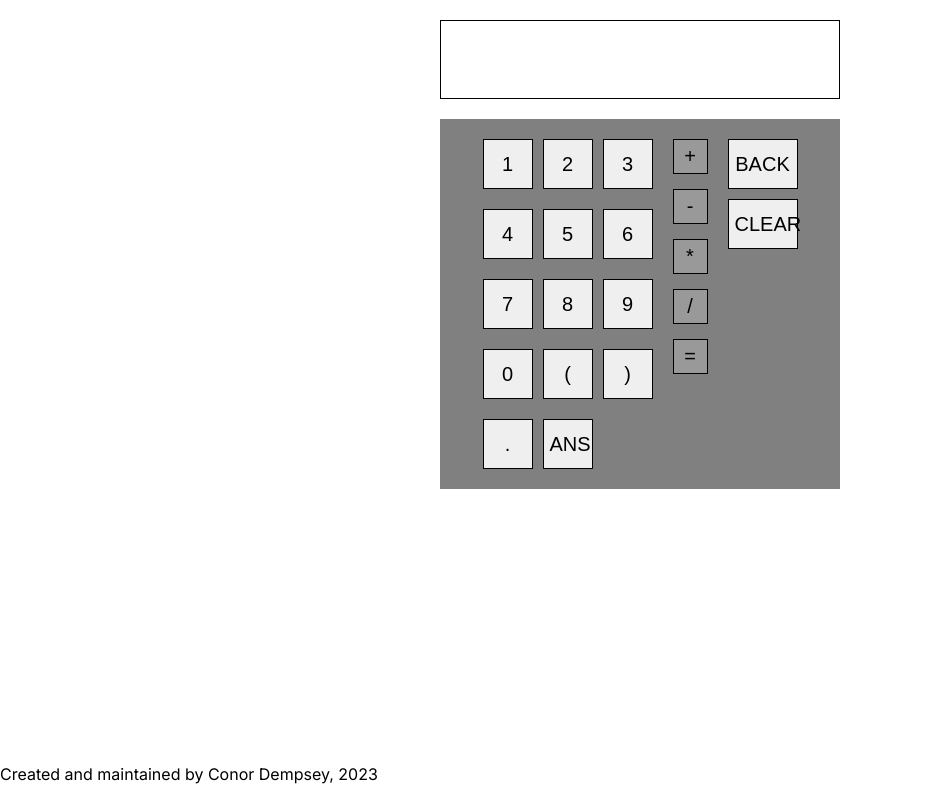
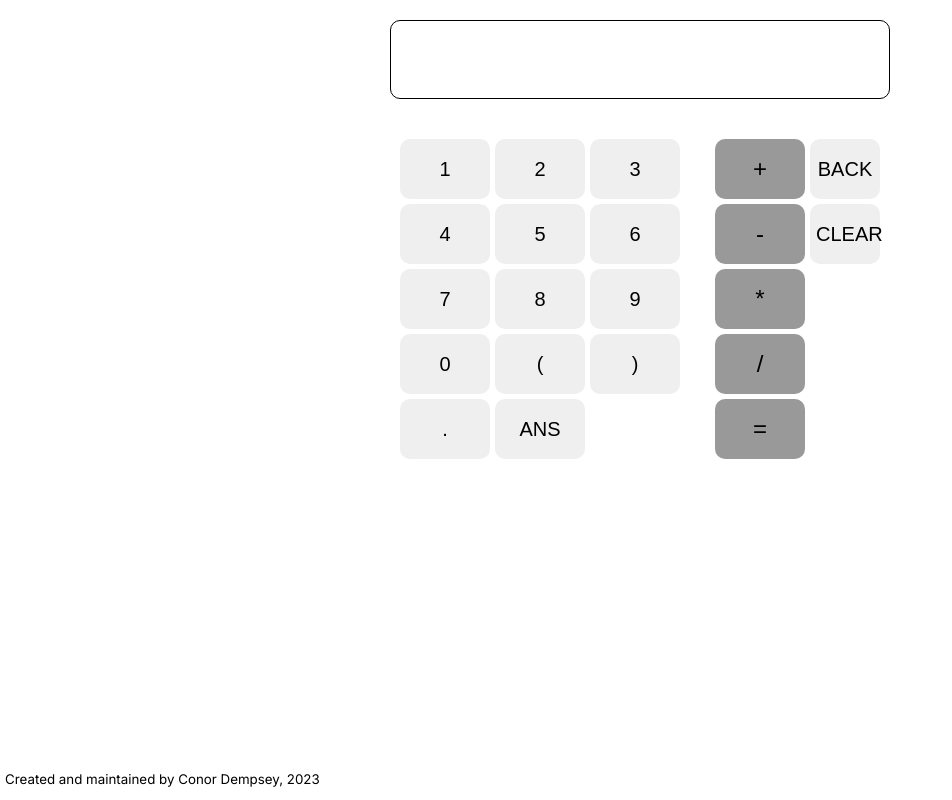
Before and after one commit to crimsonblue11/calculator-app, a React (Create React App) app: page / in a window 1280 px wide. Shown: the whole page, without its empty margins (0-952 px from the left). Built offline with nearby package versions, Linux system fonts and the light colour scheme.

Commit message:
style: make the UI look nicer
Make the UI look nicer with changes to button sizing, borders,
background colours, and dynamic width of the calculator.
Also slightly refactor some redundant divs/spans inside the
calculator.

```diff
--- a/src/components/Calculator.js
+++ b/src/components/Calculator.js
@@ -178,47 +178,37 @@ export default function Calculator() {
                 readOnly={true}
             />
             <div className="calculator--input">
-                <div className="calculator--numbers">
                 <span className="number-row">
                     <button value={"1"} onClick={addToState}>1</button>
                     <button value={"2"} onClick={addToState}>2</button>
                     <button value={"3"} onClick={addToState}>3</button>
-                    </span>
-                    <span className="number-row">
                     <button value={"4"} onClick={addToState}>4</button>
                     <button value={"5"} onClick={addToState}>5</button>
                     <button value={"6"} onClick={addToState}>6</button>
-                    </span>
-                    <span className="number-row">
                     <button value={"7"} onClick={addToState}>7</button>
                     <button value={"8"} onClick={addToState}>8</button>
                     <button value={"9"} onClick={addToState}>9</button>
-                    </span>
-                    <span className="number-row">
                     <button value={"0"} onClick={addToState}>0</button>
                     <button value={"("} onClick={addToState}>&#40;</button>
                     <button value={")"} onClick={addToState}>&#41;</button>
-                    </span>
-                    <span className="number-row">
                     <button value={"."} onClick={addToState}>.</button>
                     <button value={"ANS"} onClick={addToState}>ANS</button>
                 </span>
-                </div>
-                <div className="calculator--functions">
+                <span className="calculator--functions">
                     <button value={"+"} onClick={addToState}>+</button>
                     <button value={"-"} onClick={addToState}>-</button>
                     <button value={"*"} onClick={addToState}>*</button>
                     <button value={"/"} onClick={addToState}>/</button>
                     <button onClick={equalsAction}>=</button>
-                </div>
-                <div className="calculator--controls">
+                </span>
+                <span className="calculator--controls">
                     <button
                         onClick={() => setCalcState(prevState => prevState.slice(0, prevState.length - 1))}
                     >BACK</button>
                     <button
                         onClick={clearAction}
                     >CLEAR</button>
-                </div>
+                </span>
             </div>
         </div>
     )
--- a/src/style.css
+++ b/src/style.css
@@ -11,7 +11,9 @@ main {
 }
 
 .calculator {
-    width: 400px;
+    max-width: 500px;
+    min-width: 400px;
+    width: 60%;
     align-self: center;
     display: flex;
     flex-direction: column;
@@ -20,8 +22,10 @@ main {
 }
 
 footer {
+    font-size: smaller;
     position: fixed;
     bottom: 0;
+    padding: 0px 5px;
 }
 
 .calculator--screen {
@@ -30,43 +34,39 @@ footer {
     border: 1px solid black;
     cursor: default;
     outline: none;
+    border-radius: 10px;
 }
 
 .calculator--input {
     display: flex;
-    justify-content: center;
-    background-color: grey;
     padding: 20px 10px;
-    gap: 20px;
-}
-
-.calculator--numbers {
-    display: flex;
-    flex-direction: column;
-    gap: 20px;
+    gap: 5px;
 }
 
 .calculator button {
     font-size: 20px;
-    width: 50px;
-    height: 50px;
-    border: 1px solid black;
+    width: 90px;
+    height: 60px;
+    border: none;
+    border-radius: 10px;
 }
 
 .number-row {
     display: flex;
-    gap: 10px;
+    flex-wrap: wrap;
+    gap: 5px;
 }
 
 .calculator--functions {
     display: flex;
     flex-direction: column;
-    gap: 15px;
+    gap: 5px;
 }
 
 .calculator--functions > button {
-    width: 35px;
-    height: 35px;
+    width: 90px;
+    height: 60px;
+    font-size: 24px;
     background-color: #999999;
 }
 
@@ -81,7 +81,7 @@ footer {
 .calculator--controls {
     display: flex;
     flex-direction: column;
-    gap: 10px;
+    gap: 5px;
 }
 
 .calculator--controls > button {
```
Lines whose indentation alone changed are shown as unchanged.
